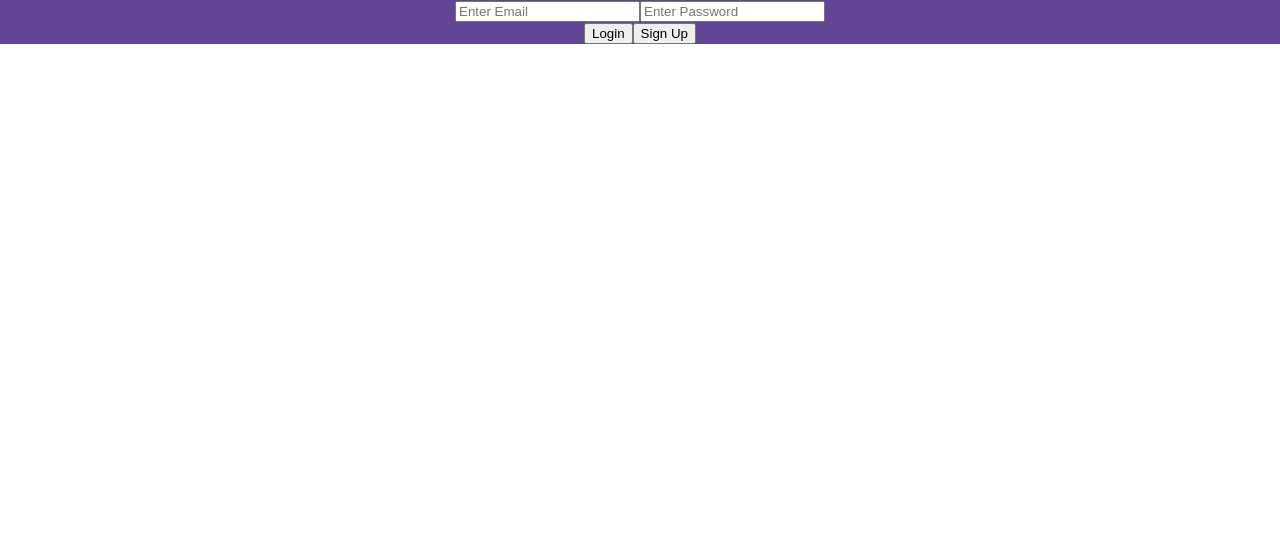
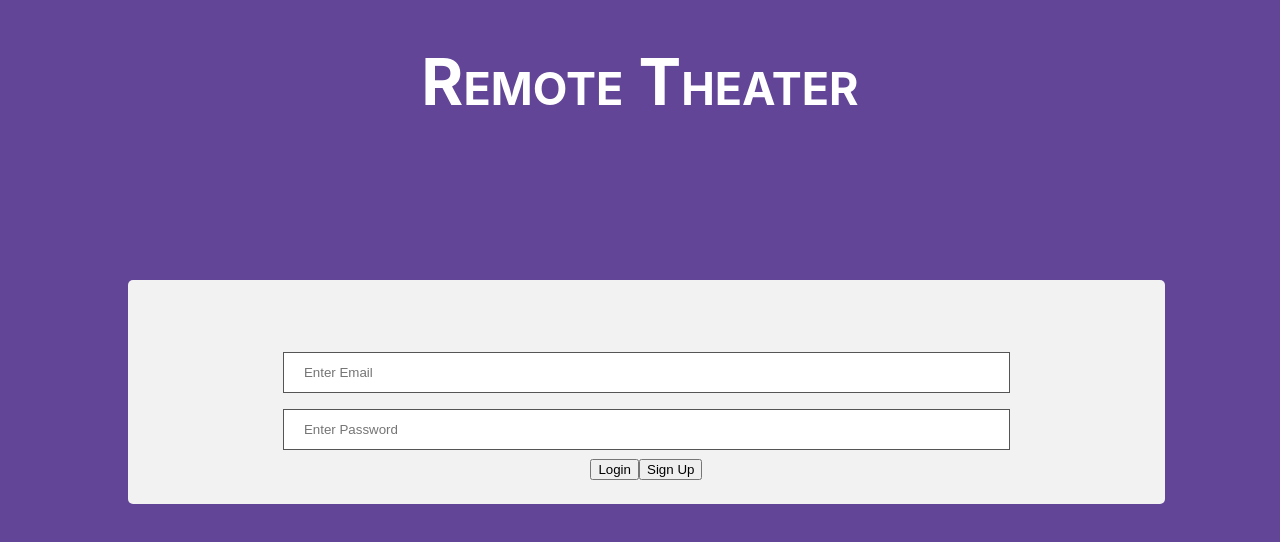
Before and after one commit to hupaulcamacho/remote-theater, a React (Create React App) app in the folder client/: page / in a window 1280 px wide. Shown: the top 542 px of the page. Built offline with nearby package versions, Linux system fonts and the light colour scheme; the HTML template or start-up script is replaced by a standard one.

Commit message:
added css to the login and sign up page

```diff
--- a/client/src/App.js
+++ b/client/src/App.js
@@ -3,7 +3,6 @@ import Navbar from './Components/Navbar'
 import { Route, Switch, Redirect } from 'react-router-dom'
 import './App.css';
 import AuthForm from './Components/AuthForm'
-// import Signup from './Container/Signup'
 import Main from './Components/Main'
 
 function App() {
@@ -12,6 +11,8 @@ function App() {
 
 
           {sessionStorage.currentUserid ? <Navbar /> : null}
+
+
           <Switch>
             <Route exact path={"/"}>
               <AuthForm />
--- a/client/src/Components/AuthForm.jsx
+++ b/client/src/Components/AuthForm.jsx
@@ -1,5 +1,6 @@
 import React, {useState} from 'react'
 import axios from "axios"
+import './CSS/AuthForm.css'
 
 const AuthForm = () => {
     const [name, setName] = useState("")
@@ -10,7 +11,7 @@ const AuthForm = () => {
     const [message, setMessage] = useState("");
 
 
-    const handleSubmit = async (e) => {
+    const handleLogin = async (e) => {
         e.preventDefault()
         try {
            let res =  await axios.post(`http://localhost:3001/auth/login`, {email:email, password:password})
@@ -57,9 +58,10 @@ setMessage("User Already exists or invalid")
     if(!isSignUpForm){
     return (
         <div className= "login">
-            <form id="login" onSubmit={handleSubmit}>
+            <h1 id="rt" >Remote Theater</h1>
+            <form id="login" onSubmit={handleLogin}>
                 <input className="login" type="text" placeholder="Enter Email" required onChange={(e)=> setEmail(e.target.value)}></input>
-                <input className="login" type="text" placeholder="Enter Password" required onChange={(e) => setPassword(e.target.value)}></input>                     <br />
+                <input className="login" type="password" placeholder="Enter Password" required onChange={(e) => setPassword(e.target.value)}></input>                     <br />
                 <button className="loginBtn" >Login</button>
                 <button className="signupBtn" onClick={signupForm}>Sign Up</button>
             </form>
@@ -68,10 +70,11 @@ setMessage("User Already exists or invalid")
   } else{
       return (
           <div className= "signup">
+            <h1 id="rt">Remote Theater</h1>
               <form id="signup">
                 <input className="signup" type="text" placeholder="Enter Name" required onChange={(e)=> setName(e.target.value)}></input>
                 <input className="signup" type="text" placeholder="Enter Email" required onChange={(e)=> setEmail(e.target.value)}></input>
-                <input className="signup" type="text" placeholder="Enter Password" required onChange={(e)=> setPassword(e.target.value)}></input>
+                <input className="signup" type="password" placeholder="Enter Password" required onChange={(e)=> setPassword(e.target.value)}></input>
                 <button className="loginBtn" onClick={signupForm}>Login</button>
                 <button className="signupBtn" onClick={handleSignup}>Sign Up</button>
                 </form>
--- /dev/null
+++ b/client/src/Components/CSS/AuthForm.css
@@ -0,0 +1,38 @@
+body {
+        text-align: center;
+        background-color: rgb(98, 69, 151);
+        height: 100%;
+        color: white;
+    }
+ form {
+     margin-top: 20vh;
+     border-radius: 5px;
+     background-color: #f2f2f2;
+     padding: 5%;
+     height: 12vh;
+     width: 71%;
+     margin-left:10%;
+ }
+    input {
+        width: 80%;
+        padding: 12px 20px;
+        margin: 8px 0;
+        box-sizing: border-box;
+        border: 1px solid #555;
+        outline: none;
+      }
+
+      input:focus {
+        background-color: lightblue;
+      }
+
+      button:hover {
+        background-color: lightblue;
+
+      }
+
+
+#rt{
+    font-variant: small-caps;
+    font-size: 5vw;
+}
--- a/client/src/Components/Navbar.jsx
+++ b/client/src/Components/Navbar.jsx
@@ -1,18 +1,21 @@
 import React from 'react'
 import { Link } from 'react-router-dom'
 
-const Nav = () => {
+const Nav = (currentUserid) => {
+
     const LogoutButton = () => {
         const handleLogOff = () => {
-            sessionStorage.removeItem("currentUserid")
+            console.log('logging out')
+            sessionStorage.removeItem(currentUserid)
         };
         return(
             <Link to ={"/"}>
                 {" "}
-                <button onCLick={handleLogOff}>Log Out</button> {" "}
+                <button onClick={handleLogOff}>Log Out</button> {" "}
             </Link>
         )
     }
+
         return (
             <div className='nav-container'>
                 <nav>
@@ -25,6 +28,9 @@ const Nav = () => {
                 </nav>
             </div>
         )
+
+
+
 }
 
 export default Nav;
```
Lines whose indentation alone changed are shown as unchanged.
